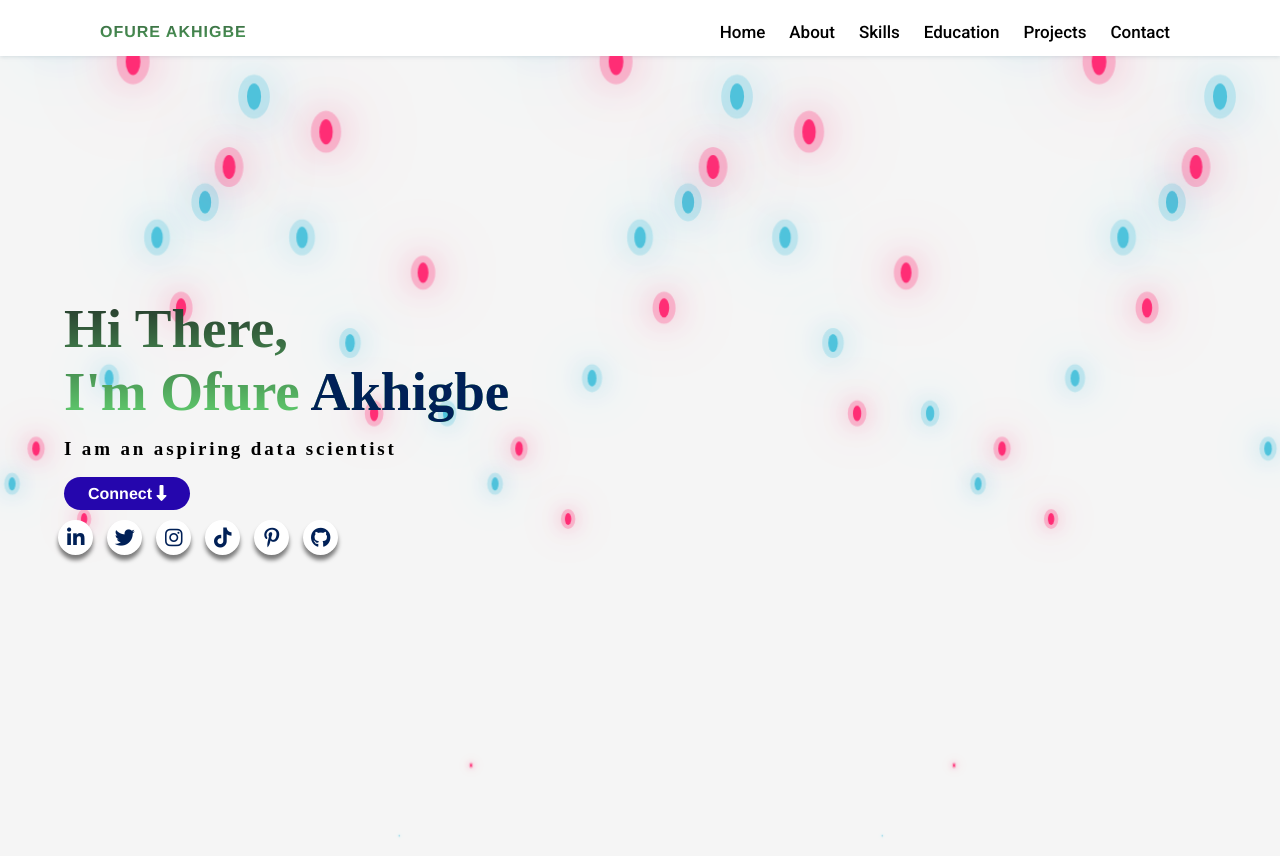
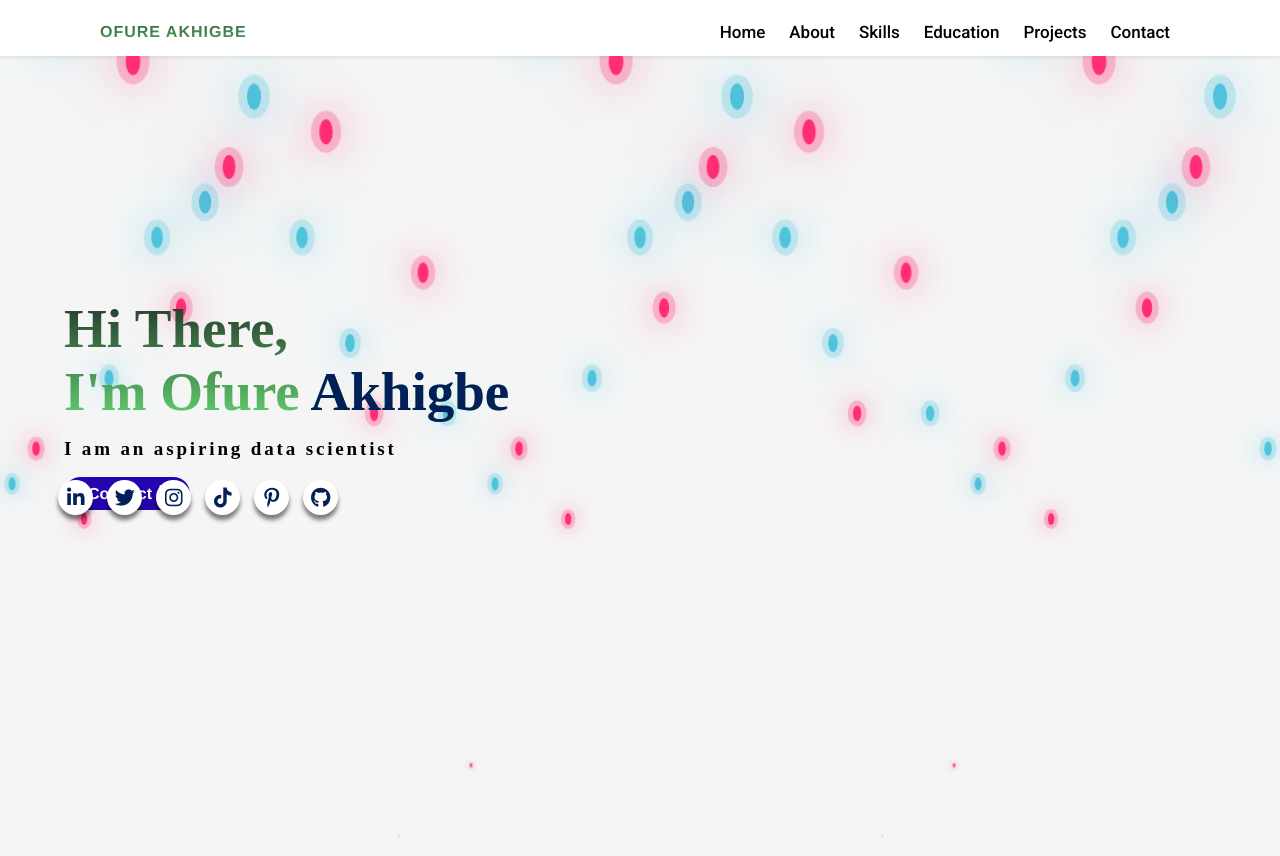
Before and after one commit to ofure-akhigbe/Personal-Portfolio-Website, a plain HTML site: page index.html in a window 1280 px wide. Drawn offline with Linux system fonts and the light colour scheme.

Commit message:
Update style.css

```diff
--- a/style.css
+++ b/style.css
@@ -149,7 +149,7 @@ nav li a.hover-line:hover::after{
 }
 .social-links{
 	position: absolute;
-	top: 65%;
+	top: 60%;
 	left: 4%;
 	padding: 0;
 	margin: 0;
```
